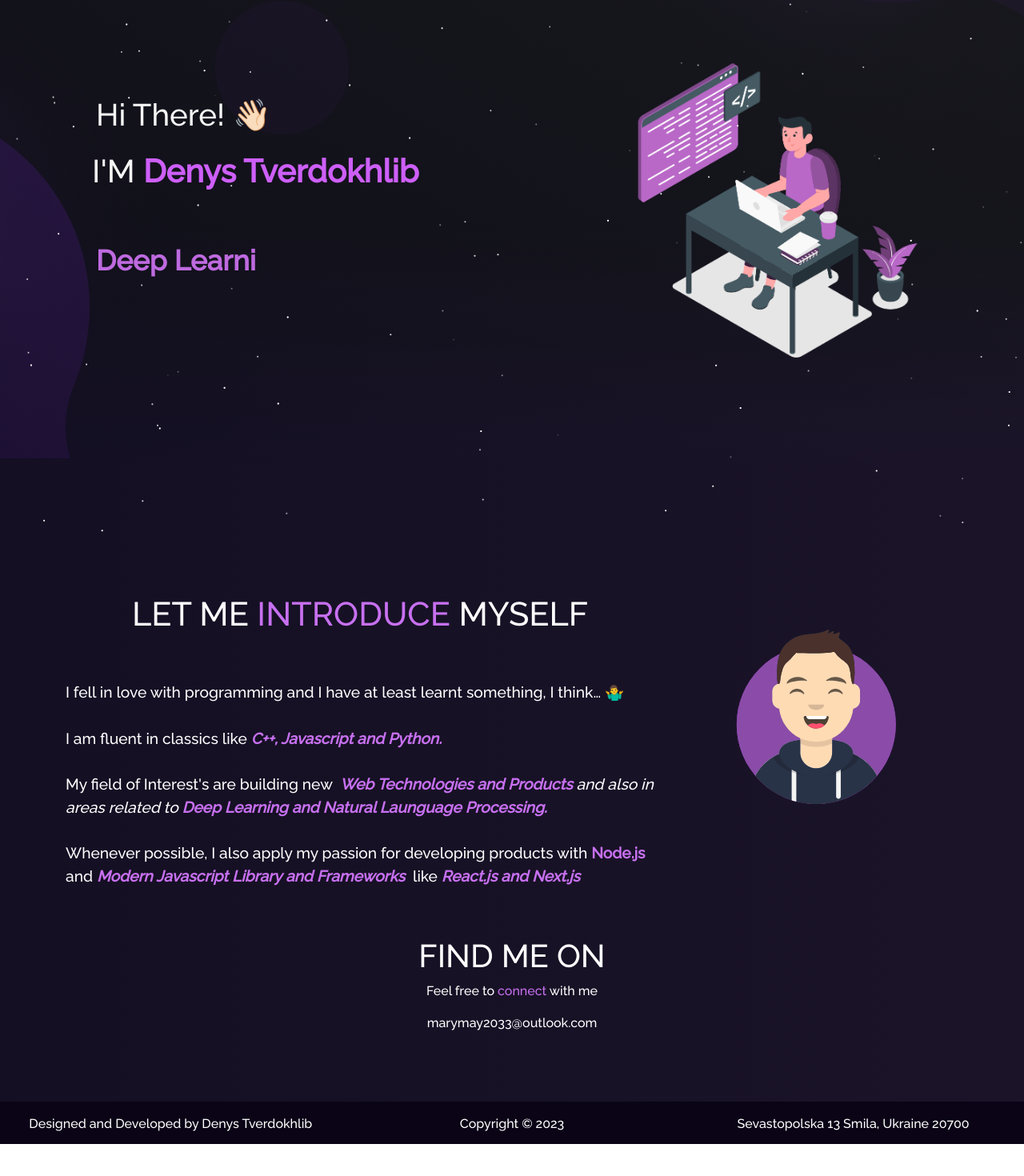
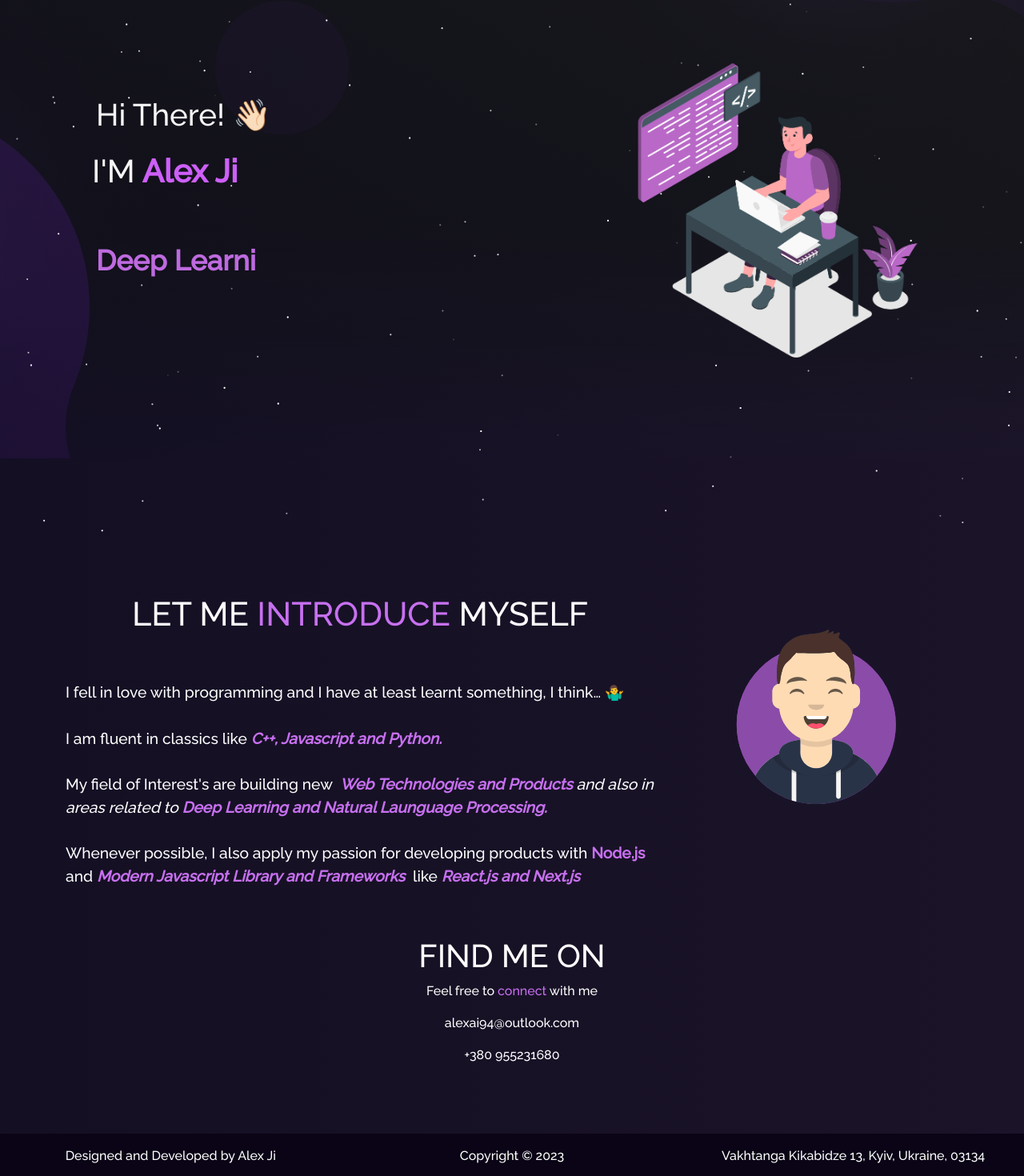
Before and after one commit to apolloworld/Portofolio, a React (Create React App) app: page / in a window 1280 px wide. Shown: the part 133-1603 px from the top of the page at 80% size. Before the commit the page ends 1563 px from the top, so only its background shows below. Built offline with nearby package versions, Linux system fonts and the light colour scheme.

Commit message:
change name

```diff
--- a/public/index.html
+++ b/public/index.html
@@ -8,22 +8,22 @@
   <meta name="theme-color" content="#000000" />
   <meta name="description" content="Web site created using create-react-app" />
   <link rel="manifest" href="%PUBLIC_URL%/manifest.json" />
-  <title>Denys Tverdokhlib | Portfolio</title>
+  <title>Alex Ji | Portfolio</title>
   <meta name="description" content="Self Developed personal website build with React.js" />
 
   <!-- Google / Search Engine Tags -->
-  <meta itemprop="name" content="Denys Tverdokhlib | Portfolio" />
+  <meta itemprop="name" content="Alex Ji | Portfolio" />
   <meta itemprop="description" content="Self Developed personal website build with React.js" />
 
   <!-- Facebook Meta Tags -->
-  <meta property="og:url" content="https://denys-tverdokhlib-dev.netlify.app/" />
+  <meta property="og:url" content="https://alex-ji-dev.netlify.app/" />
   <meta property="og:type" content="website" />
-  <meta property="og:title" content="Denys Tverdokhlib | Portfolio" />
+  <meta property="og:title" content="Alex Ji | Portfolio" />
   <meta property="og:description" content="Self Developed personal website build with React.js" />
 
   <!-- Twitter Meta Tags -->
   <meta name="twitter:card" content="summary_large_image" />
-  <meta name="twitter:title" content="Denys Tverdokhlib | Portfolio" />
+  <meta name="twitter:title" content="Alex Ji | Portfolio" />
   <meta name="twitter:description" content="Self Developed personal website build with React.js" />
 </head>
 
--- a/src/components/About/AboutCard.js
+++ b/src/components/About/AboutCard.js
@@ -8,7 +8,7 @@ function AboutCard() {
       <Card.Body>
         <blockquote className="blockquote mb-0">
           <p style={{ textAlign: "justify" }}>
-            Hi Everyone, I am <span className="purple">Denys Tverdokhlib </span>
+            Hi Everyone, I am <span className="purple">Alex Ji </span>
             <br />I am senior fullstack engineer.
             <br />
             <br />
@@ -29,7 +29,7 @@ function AboutCard() {
           <p style={{ color: "rgb(155 126 172)" }}>
             "Strive to build things that make a difference!"{" "}
           </p>
-          <footer className="blockquote-footer">Denys Tverdokhlib</footer>
+          <footer className="blockquote-footer">Alex Ji</footer>
         </blockquote>
       </Card.Body>
     </Card>
--- a/src/components/Footer.js
+++ b/src/components/Footer.js
@@ -8,14 +8,14 @@ function Footer() {
     <Container fluid className="footer">
       <Row>
         <Col md="4" className="footer-copywright">
-          <h3>Designed and Developed by Denys Tverdokhlib</h3>
+          <h3>Designed and Developed by Alex Ji</h3>
         </Col>
         <Col md="4" className="footer-copywright">
           <h3>Copyright © {year}</h3>
         </Col>
 
         <Col md="4" className="footer-copywright">
-          <h3>Sevastopolska 13 Smila, Ukraine 20700</h3>
+          <h3>Vakhtanga Kikabidze 13, Kyiv, Ukraine, 03134</h3>
         </Col>
       </Row>
     </Container>
--- a/src/components/Home/Home.js
+++ b/src/components/Home/Home.js
@@ -22,7 +22,7 @@ function Home() {
 
               <h1 className="heading-name">
                 I'M
-                <strong className="main-name"> Denys Tverdokhlib</strong>
+                <strong className="main-name"> Alex Ji</strong>
               </h1>
 
               <div style={{ padding: 50, textAlign: "left" }}>
--- a/src/components/Home/Home2.js
+++ b/src/components/Home/Home2.js
@@ -63,7 +63,8 @@ function Home2() {
             <p>
               Feel free to <span className="purple">connect </span>with me
             </p>
-            <p>marymay2033@outlook.com</p>
+            <p>alexai94@outlook.com</p>
+            <p>+380 955231680</p>
           </Col>
         </Row>
       </Container>
```
